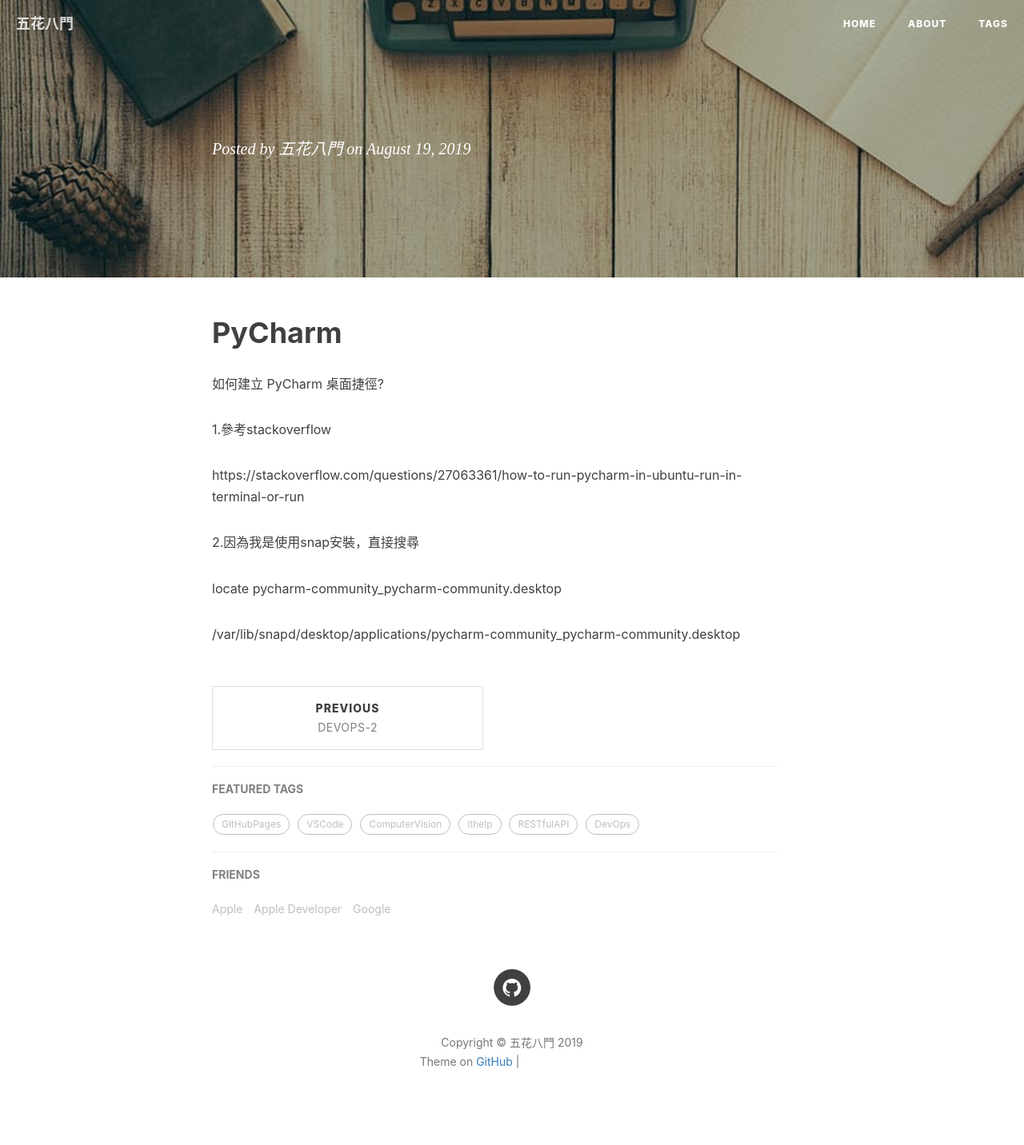
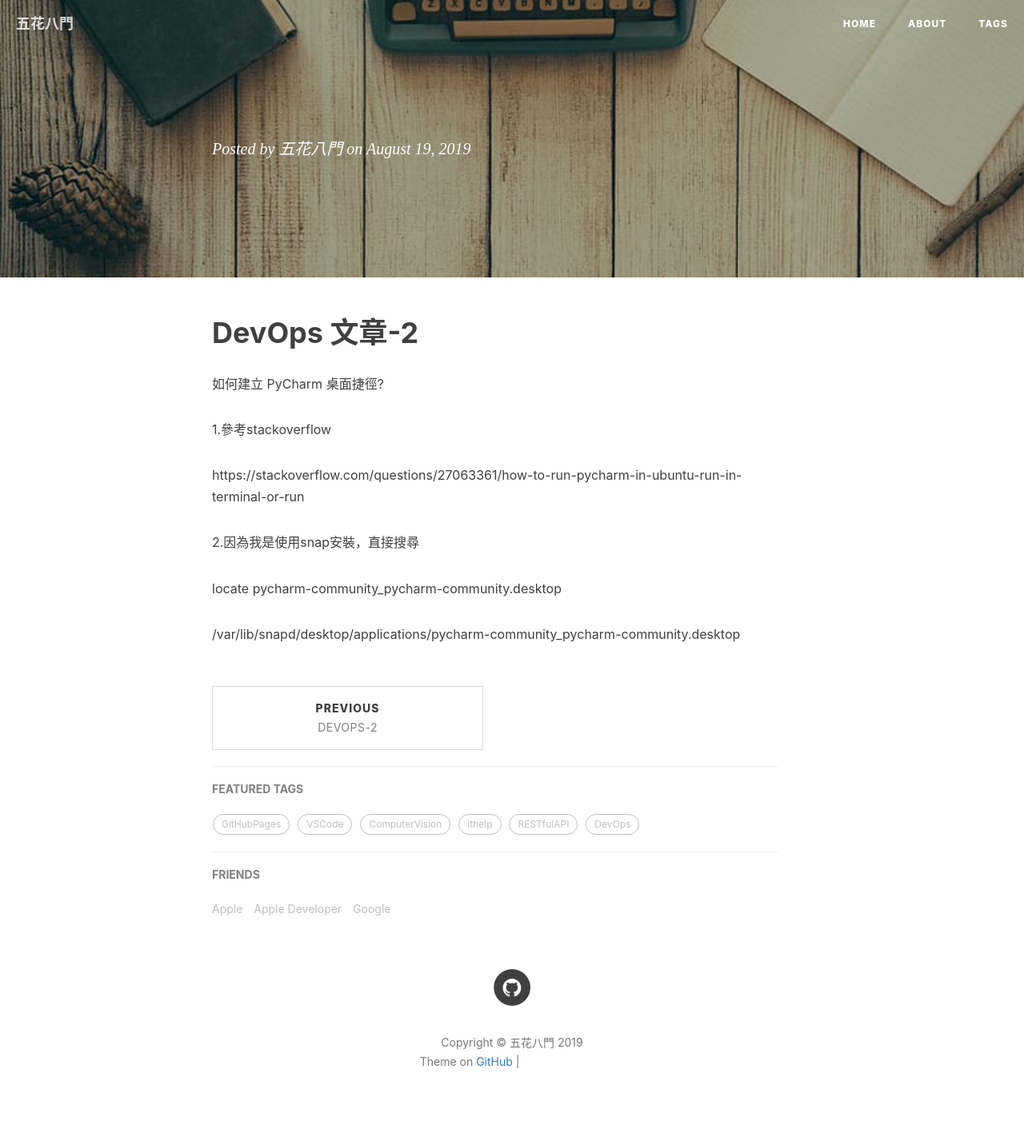
Before and after one commit to henryace/henryace.github.io, a Jekyll site: the page built from _posts/2019-08-19-PyCharm.md, in a window 1280 px wide. Shown: the whole page at 80% size. Built offline with Jekyll 4.4.1, drawn with Linux system fonts in a browser that asks for light colours; nearby versions of some CDN libraries; our own code applies the rules of GitHub Pages for plain Markdown files; comment, search, counter and statistics services are not loaded; grey boxes are pictures that could not be loaded.

Commit message:
Update 2019-08-19-PyCharm.md

```diff
--- a/_posts/2019-08-19-PyCharm.md
+++ b/_posts/2019-08-19-PyCharm.md
@@ -9,9 +9,8 @@
 tags:
     - PyCharm
 	- snap
-
 ---
-# PyCharm
+# DevOps 文章-2
 
 如何建立 PyCharm 桌面捷徑?
 
```
